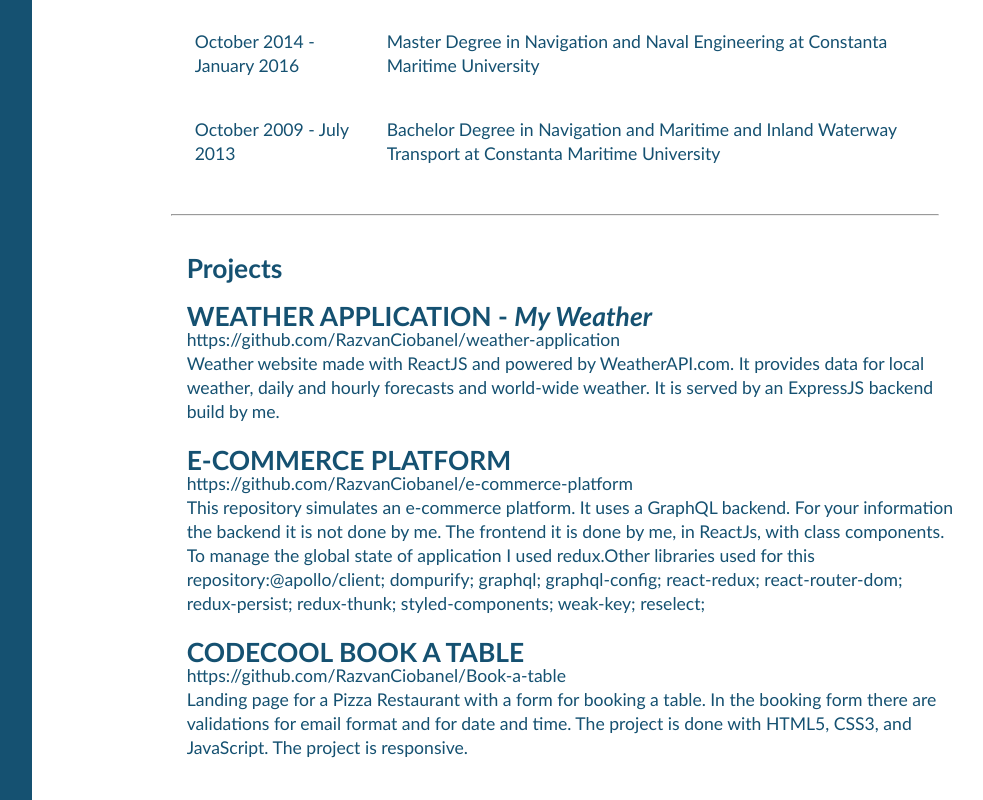
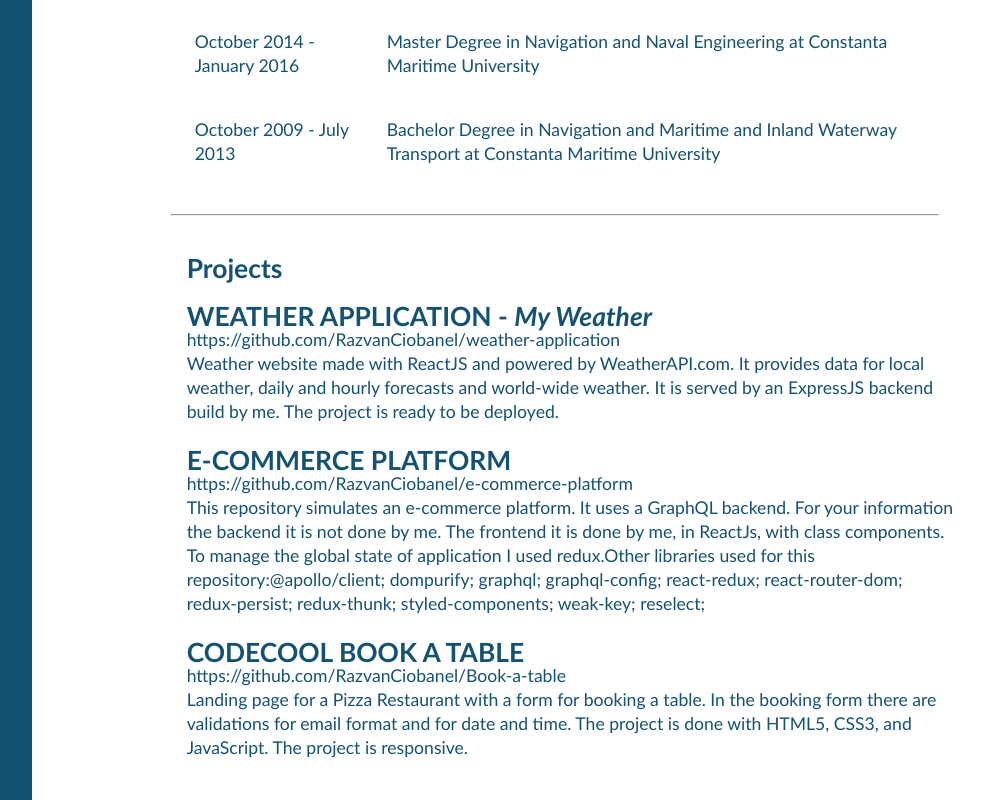
Before and after one commit to RazvanCiobanel/razvan-cosmin-ciobanel-resume, a React (Create React App) app: page / in a window 1280 px wide. Shown: the part 948-1748 px from the top of the page, without its empty margins (256-1239 px from the left). Built offline with nearby package versions, Linux system fonts and the light colour scheme.

Commit message:
weather-app

```diff
--- a/src/Components/ResumeObj.jsx
+++ b/src/Components/ResumeObj.jsx
@@ -118,8 +118,8 @@ const ResumeObj = () => {
           <p>
             Weather website made with ReactJS and powered by WeatherAPI.com. It
             provides data for local weather, daily and hourly forecasts and
-            world-wide weather. It is served by
-            an ExpressJS backend build by me.
+            world-wide weather. It is served by an ExpressJS backend build by
+            me. The project is ready to be deployed.
           </p>
         </div>{" "}
         <br />
```
